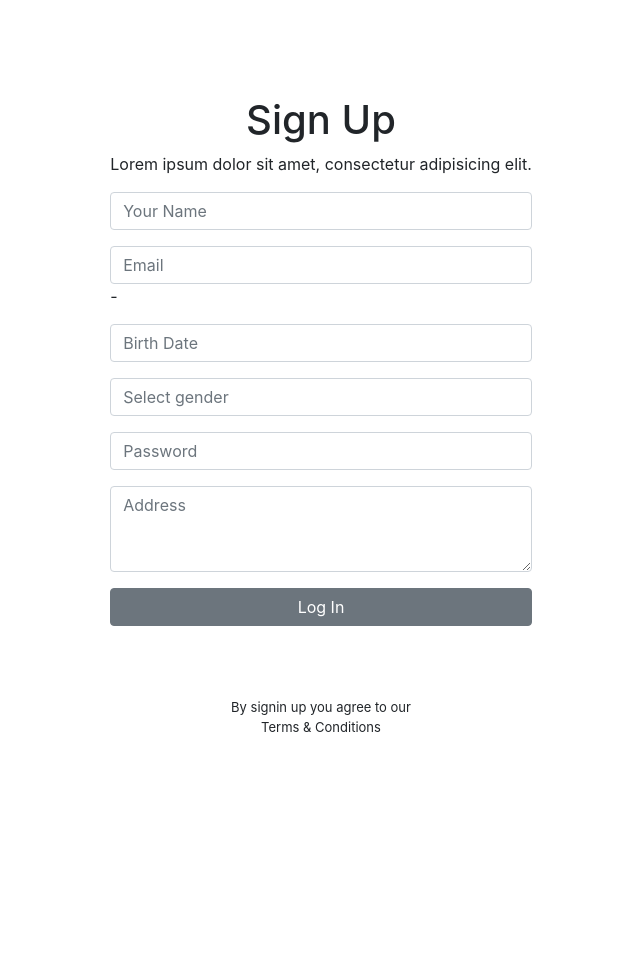
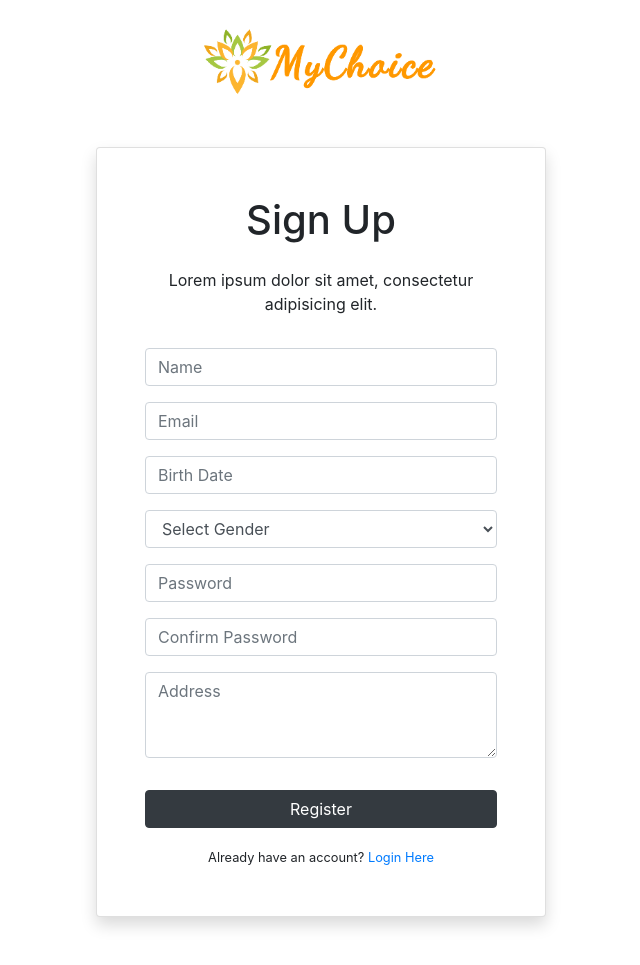
Before and after one commit to HansGio/MyChoice_PAW, a PHP site: page /layout/user/registerUser.php in a window 1280 px wide. Shown: the whole page, without its empty margins (319-959 px from the left). Before the commit the page ends 732 px from the top, so only its background shows below. Run offline with PHP 8.4, Linux system fonts and the light colour scheme; some libraries are stand-ins or nearby versions.

Commit message:
modif register dan login

```diff
--- a/layout/user/registerUser.php
+++ b/layout/user/registerUser.php
@@ -1,35 +1,50 @@
 <?php
 include '../../index.php'
 ?>
-<div class="container">
-    <div class="d-flex justify-content-center">
+<div class="container text-center min-vh-100">
+    <img width="250px" class="pt-4" src="../../img/logo/logo.png" alt="">
+    <div class=" d-flex pt-5 justify-content-around">
+
+        <div class=" px-5">
+            <div style="width: 450px;" class="shadow card p-5 mb-5 text-center">
                 <form>
-            <br><br><br><br>
                     <h1 class="text-center">Sign Up</h1>
-            <p>Lorem ipsum dolor sit amet, consectetur adipisicing elit.</p>
+                    <p class="py-3">Lorem ipsum dolor sit amet, consectetur adipisicing elit.</p>
                     <div class="form-group">
-                <input type="text" class="form-control" id="name_register" placeholder="Your Name">
+                        <input type="text" class="form-control" id="name_register" placeholder="Name">
                     </div>
                     <div class="form-group">
-                <input type="email" class="form-control" id="email_register" aria-describedby="emailHelp"
-                    placeholder="Email">-
+                        <input type="email" class="form-control" id="email_register" placeholder="Email">
                     </div>
                     <div class="form-group">
-                <input type="password" class="form-control" id="birth_date_register" placeholder="Birth Date">
+                        <input type="text" class="form-control" id="birth_date_register" onfocus="(this.type='date')" placeholder="Birth Date">
                     </div>
                     <div class="form-group">
-                <input type="password" class="form-control" id="gender_register" placeholder="Select gender">
+                        <select class="form-control" name="gender" id="gender">
+                            <option value="" selected disabled>Select Gender</option>
+                            <option value="man">Man</option>
+                            <option value="woman">Woman</option>
+                        </select>
                     </div>
                     <div class="form-group">
                         <input type="password" class="form-control" id="password_register" placeholder="Password">
                     </div>
                     <div class="form-group">
+                        <input type="password" class="form-control" id="password_register" placeholder="Confirm Password">
+                    </div>
+                    <div class="form-group">
                         <textarea class="form-control" id="adress_register" rows="3" placeholder="Address"></textarea>
                     </div>
-            <button type="submit" class="btn btn-secondary col-12">Log In</button>
-            <br><br><br><br>
-            <p style="font-size: small;" class="text-center">By signin up you agree to our <br> Terms & Conditions</p>
+                    <button type="submit" class="my-3 btn btn-dark w-100">Register</button>
+                    <small>Already have an account? <a href="#">Login Here</a></small>
                 </form>
+            </div>
+        </div>
+    </div>
+</div>
+<div class="container">
+    <div class="d-flex justify-content-center">
+
     </div>
 
 </div>
```
Also changed, not shown: layout/user/loginUser.php (+22 -15 lines). Lines whose indentation alone changed are shown as unchanged.
